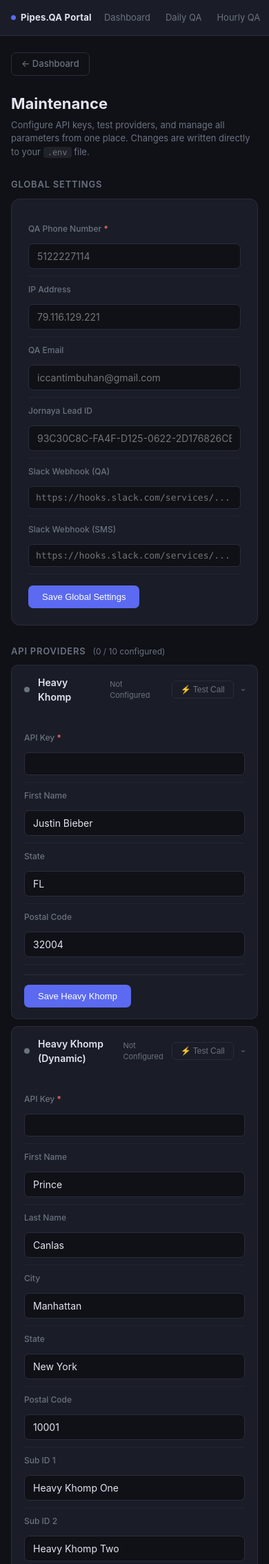
After one commit to icantimbuhan-pipes/pipes-qa, a Flask app: page /maintenance/ in a window 390 px wide. The commit adds this page. Shown: the top 2268 px of the page at 69% size. Run offline with Flask 3, Linux system fonts and the light colour scheme; parts of the project's set-up code (start-up, migrations or seed data) failed here and were passed over.

Commit message:
feat: maintenance page, back buttons, network access, mobile UI
- Maintenance page (/maintenance): CRUD for all 10 provider API keys and
  parameters; reads/writes .env directly; status badges (Active/Partial/
  Unconfigured); inline Test Call button per provider
- Back buttons on every portal page (pick, step, summary)
- Portal now binds to 0.0.0.0:5050 — accessible to anyone on the same network
- start.sh / stop.sh: run portal in background without keeping terminal open;
  prints local network URL automatically
- Mobile-friendly: nav scrolls horizontally, maintenance fields stack vertically
  on small screens, responsive padding throughout

Co-Authored-By: Claude Sonnet 4.6 <noreply@anthropic.com>

```diff
--- a/portal/__main__.py
+++ b/portal/__main__.py
@@ -3,4 +3,4 @@ from portal.app import create_app
 app = create_app()
 
 if __name__ == "__main__":
-    app.run(debug=True, port=5000)
+    app.run(host="0.0.0.0", port=5050, debug=False)
--- a/portal/app.py
+++ b/portal/app.py
@@ -5,6 +5,7 @@ from flask import Flask, redirect, render_template, url_for
 
 from portal.db import init_db, list_sessions
 from portal.daily_qa.routes import bp as daily_qa_bp
+from portal.maintenance.routes import bp as maintenance_bp
 from sms_deliverability.telgorithm.db import init_db as tel_init
 from sms_deliverability.telgorithm.routes import bp as telgorithm_bp
 from sms_deliverability.signalmash.db import init_db as sig_init
@@ -29,6 +30,7 @@ def create_app() -> Flask:
     sig_init()
 
     app.register_blueprint(daily_qa_bp,   url_prefix="/daily-qa")
+    app.register_blueprint(maintenance_bp, url_prefix="/maintenance")
     app.register_blueprint(telgorithm_bp, url_prefix="/telgorithm")
     app.register_blueprint(signalmash_bp, url_prefix="/signalmash")
 
--- a/portal/daily_qa/templates/daily_qa/pick.html
+++ b/portal/daily_qa/templates/daily_qa/pick.html
@@ -2,6 +2,10 @@
 {% block title %}Pick Checklist — Daily QA{% endblock %}
 
 {% block content %}
+<div style="margin-bottom:20px;">
+  <a href="{{ url_for('dashboard') }}" class="btn btn-ghost" style="padding:6px 14px; font-size:13px;">← Dashboard</a>
+</div>
+
 <div class="page-header">
   <h1>Daily QA</h1>
   <p>Choose a checklist to begin. Your progress is saved — you can resume if interrupted.</p>
--- a/portal/daily_qa/templates/daily_qa/summary.html
+++ b/portal/daily_qa/templates/daily_qa/summary.html
@@ -29,6 +29,7 @@
   </div>
 
   <div style="display:flex; gap:10px; flex-wrap:wrap;">
+    <a href="{{ url_for('daily_qa.pick') }}" class="btn btn-ghost">← Back</a>
     {% if in_progress %}
       <a href="{{ url_for('daily_qa.step', session_id=session['id'], n=next_n) }}"
          class="btn btn-primary">Resume →</a>
--- /dev/null
+++ b/portal/maintenance/routes.py
@@ -0,0 +1,93 @@
+import importlib
+from pathlib import Path
+
+from dotenv import dotenv_values, set_key, unset_key
+from flask import Blueprint, flash, jsonify, redirect, render_template, request, url_for
+
+from portal.maintenance.schemas import PROVIDER_SCHEMAS, SHARED_PARAMS
+
+bp = Blueprint("maintenance", __name__, template_folder="templates")
+
+ENV_PATH = Path(".env")
+
+
+def _env_values() -> dict:
+    if ENV_PATH.exists():
+        return dict(dotenv_values(ENV_PATH))
+    return {}
+
+
+def _provider_status(schema: dict, env: dict) -> str:
+    required = [p["env"] for p in schema["params"] if p.get("required")]
+    if not required:
+        return "active"
+    filled = [e for e in required if env.get(e, "").strip()]
+    if len(filled) == len(required):
+        return "active"
+    if filled:
+        return "partial"
+    return "unconfigured"
+
+
+@bp.route("/")
+def index():
+    env = _env_values()
+    providers = [
+        {**s, "status": _provider_status(s, env)}
+        for s in PROVIDER_SCHEMAS
+    ]
+    return render_template(
+        "maintenance/index.html",
+        shared_params=SHARED_PARAMS,
+        providers=providers,
+        env=env,
+    )
+
+
+@bp.route("/global", methods=["POST"])
+def save_global():
+    ENV_PATH.touch()
+    for p in SHARED_PARAMS:
+        val = request.form.get(p["env"], "").strip()
+        if val:
+            set_key(str(ENV_PATH), p["env"], val)
+    flash("Global settings saved.", "success")
+    return redirect(url_for("maintenance.index"))
+
+
+@bp.route("/provider/<key>", methods=["POST"])
+def save_provider(key: str):
+    schema = next((s for s in PROVIDER_SCHEMAS if s["key"] == key), None)
+    if not schema:
+        flash("Provider not found.", "error")
+        return redirect(url_for("maintenance.index"))
+    ENV_PATH.touch()
+    for p in schema["params"]:
+        val = request.form.get(p["env"], "").strip()
+        if val:
+            set_key(str(ENV_PATH), p["env"], val)
+    flash(f"{schema['name']} saved.", "success")
+    return redirect(url_for("maintenance.index") + f"#provider-{key}")
+
+
+@bp.route("/provider/<key>/clear/<env_var>", methods=["POST"])
+def clear_env(key: str, env_var: str):
+    if ENV_PATH.exists():
+        unset_key(str(ENV_PATH), env_var)
+    flash(f"{env_var} cleared.", "success")
+    return redirect(url_for("maintenance.index") + f"#provider-{key}")
+
+
+@bp.route("/provider/<key>/test", methods=["POST"])
+def test_provider(key: str):
+    schema = next((s for s in PROVIDER_SCHEMAS if s["key"] == key), None)
+    if not schema:
+        return jsonify({"ok": False, "error": "Provider not found"}), 404
+    try:
+        mod = importlib.import_module(schema["module"])
+        result = mod.trigger()
+        return jsonify({"ok": True, "result": result})
+    except NotImplementedError as exc:
+        return jsonify({"ok": False, "error": str(exc)}), 400
+    except Exception as exc:
+        return jsonify({"ok": False, "error": str(exc)}), 500
--- /dev/null
+++ b/portal/maintenance/templates/maintenance/index.html
@@ -0,0 +1,227 @@
+{% extends "base.html" %}
+{% block title %}Maintenance — Pipes.QA Portal{% endblock %}
+
+{% block content %}
+
+<div style="display:flex; align-items:center; gap:12px; margin-bottom:24px;">
+  <a href="{{ url_for('dashboard') }}" class="btn btn-ghost" style="padding:6px 14px; font-size:13px;">← Dashboard</a>
+</div>
+
+<div class="page-header">
+  <h1>Maintenance</h1>
+  <p>Configure API keys, test providers, and manage all parameters from one place. Changes are written directly to your <code style="font-family:var(--mono); font-size:12px; background:rgba(255,255,255,.07); padding:1px 6px; border-radius:4px;">.env</code> file.</p>
+</div>
+
+<style>
+  .field-row {
+    display: flex;
+    flex-direction: column;
+    gap: 6px;
+    padding: 10px 0;
+    border-bottom: 1px solid rgba(42,45,58,.5);
+  }
+  .field-row:last-child { border-bottom: none; }
+  .field-top { display: flex; align-items: center; justify-content: space-between; gap: 8px; }
+  .field-label { font-size: 12px; font-weight: 500; color: var(--text-muted); }
+  .field-input {
+    background: var(--bg); border: 1px solid var(--border);
+    color: var(--text); border-radius: 6px; padding: 8px 10px;
+    font-size: 13px; font-family: var(--mono); width: 100%;
+  }
+  .field-input:focus { outline: none; border-color: var(--accent); }
+  .field-input.is-set { border-color: rgba(74,222,128,.3); }
+  .clear-btn {
+    padding: 4px 8px; border-radius: 5px; border: 1px solid var(--border);
+    background: transparent; color: var(--text-muted); font-size: 11px;
+    cursor: pointer; white-space: nowrap; transition: all .15s; flex-shrink: 0;
+  }
+  .clear-btn:hover { border-color: var(--red-border); color: var(--red); background: var(--red-bg); }
+
+  @media (min-width: 640px) {
+    .field-row {
+      flex-direction: row;
+      align-items: center;
+      gap: 10px;
+    }
+    .field-label { min-width: 160px; flex-shrink: 0; }
+    .field-top { display: contents; }
+  }
+
+  details { margin-bottom: 10px; }
+  details > summary {
+    display: flex; align-items: center; gap: 12px;
+    padding: 14px 18px;
+    background: var(--surface); border: 1px solid var(--border);
+    border-radius: 10px; cursor: pointer; list-style: none;
+    transition: background .15s;
+    user-select: none;
+  }
+  details[open] > summary { border-radius: 10px 10px 0 0; border-bottom: none; }
+  details > summary::-webkit-details-marker { display: none; }
+  details > summary:hover { background: var(--surface2); }
+  .details-body {
+    background: var(--surface); border: 1px solid var(--border);
+    border-top: none; border-radius: 0 0 10px 10px;
+    padding: 16px 18px;
+  }
+  .chevron { transition: transform .2s; font-size: 11px; color: var(--text-muted); margin-left: auto; }
+  details[open] .chevron { transform: rotate(90deg); }
+
+  .status-dot {
+    width: 8px; height: 8px; border-radius: 50%; flex-shrink: 0;
+  }
+  .dot-active       { background: var(--green); box-shadow: 0 0 6px rgba(74,222,128,.5); }
+  .dot-partial      { background: var(--yellow); }
+  .dot-unconfigured { background: var(--text-muted); }
+
+  .test-btn {
+    padding: 5px 12px; border-radius: 6px; border: 1px solid var(--border);
+    background: transparent; color: var(--text-muted); font-size: 12px;
+    cursor: pointer; transition: all .15s; white-space: nowrap;
+  }
+  .test-btn:hover { border-color: var(--accent); color: var(--accent); }
+  .test-result {
+    margin-top: 10px; padding: 10px 14px; border-radius: 7px;
+    font-size: 12px; font-family: var(--mono); border: 1px solid;
+    display: none; word-break: break-all;
+  }
+  .test-result.ok  { background: var(--green-bg); border-color: var(--green-border); color: var(--green); }
+  .test-result.err { background: var(--red-bg);   border-color: var(--red-border);   color: var(--red); }
+</style>
+
+{# ── Global Settings ── #}
+<h2 style="font-size:13px; font-weight:600; letter-spacing:.06em; text-transform:uppercase;
+           color:var(--text-muted); margin-bottom:10px;">Global Settings</h2>
+
+<div class="card" style="margin-bottom:28px;">
+  <form method="post" action="{{ url_for('maintenance.save_global') }}">
+    {% for p in shared_params %}
+    <div class="field-row">
+      <div class="field-top">
+        <label class="field-label" for="g_{{ p.env }}">
+          {{ p.label }}{% if p.required %} <span style="color:var(--red);">*</span>{% endif %}
+        </label>
+      </div>
+      <input
+        id="g_{{ p.env }}"
+        name="{{ p.env }}"
+        type="{{ p.type }}"
+        class="field-input {% if env.get(p.env) %}is-set{% endif %}"
+        value="{{ env.get(p.env, '') }}"
+        placeholder="{{ p.placeholder }}"
+        autocomplete="off"
+      >
+    </div>
+    {% endfor %}
+    <div style="margin-top:16px;">
+      <button type="submit" class="btn btn-primary" style="font-size:13px;">Save Global Settings</button>
+    </div>
+  </form>
+</div>
+
+{# ── Providers ── #}
+<h2 style="font-size:13px; font-weight:600; letter-spacing:.06em; text-transform:uppercase;
+           color:var(--text-muted); margin-bottom:10px;">
+  API Providers
+  <span style="font-weight:400; text-transform:none; letter-spacing:0; color:var(--text-muted); font-size:12px; margin-left:6px;">
+    ({{ providers | selectattr('status', 'eq', 'active') | list | length }} / {{ providers | length }} configured)
+  </span>
+</h2>
+
+{% for provider in providers %}
+<details id="provider-{{ provider.key }}"
+         {% if provider.status != 'active' %}open{% endif %}>
+
+  <summary>
+    <span class="status-dot dot-{{ provider.status }}"></span>
+    <span style="font-size:14px; font-weight:600;">{{ provider.name }}</span>
+    <span style="font-size:11px; color:var(--text-muted);">
+      {% if provider.status == 'active' %}Active{% elif provider.status == 'partial' %}Partial{% else %}Not Configured{% endif %}
+    </span>
+    <button type="button" class="test-btn" style="margin-left:auto;"
+            onclick="event.preventDefault(); testProvider('{{ provider.key }}', this)">
+      ⚡ Test Call
+    </button>
+    <span class="chevron">›</span>
+  </summary>
+
+  <div class="details-body">
+    <div id="test-result-{{ provider.key }}" class="test-result"></div>
+
+    <form method="post" action="{{ url_for('maintenance.save_provider', key=provider.key) }}">
+      {% for p in provider.params %}
+      <div class="field-row">
+        <div class="field-top">
+          <label class="field-label" for="{{ provider.key }}_{{ p.env }}">
+            {{ p.label }}{% if p.required %} <span style="color:var(--red);">*</span>{% endif %}
+          </label>
+          {% if env.get(p.env) %}
+            <form method="post"
+                  action="{{ url_for('maintenance.clear_env', key=provider.key, env_var=p.env) }}">
+              <button type="submit" class="clear-btn">✕ Clear</button>
+            </form>
+          {% endif %}
+        </div>
+        <input
+          id="{{ provider.key }}_{{ p.env }}"
+          name="{{ p.env }}"
+          type="{{ p.type }}"
+          class="field-input {% if env.get(p.env) %}is-set{% endif %}"
+          value="{{ env.get(p.env, p.get('default', '')) }}"
+          placeholder="{{ p.get('default', '') }}"
+          autocomplete="off"
+        >
+      </div>
+      {% endfor %}
+
+      <div style="margin-top:14px; padding-top:14px; border-top:1px solid var(--border);">
+        <button type="submit" class="btn btn-primary" style="font-size:13px;">Save {{ provider.name }}</button>
+      </div>
+    </form>
+  </div>
+
+</details>
+{% endfor %}
+
+<script>
+  async function testProvider(key, btn) {
+    const resultEl = document.getElementById('test-result-' + key);
+    btn.disabled = true;
+    btn.textContent = '⏳ Calling…';
+    resultEl.style.display = 'none';
+    resultEl.className = 'test-result';
+
+    try {
+      const res  = await fetch(`/maintenance/provider/${key}/test`, { method: 'POST' });
+      const data = await res.json();
+      resultEl.style.display = 'block';
+      if (data.ok) {
+        resultEl.classList.add('ok');
+        resultEl.textContent = '✓ Call triggered — ' + JSON.stringify(data.result);
+        btn.textContent = '✓ Sent';
+      } else {
+        resultEl.classList.add('err');
+        resultEl.textContent = '✗ ' + (data.error || 'Unknown error');
+        btn.textContent = '⚡ Test Call';
+        btn.disabled = false;
+      }
+    } catch (e) {
+      resultEl.style.display = 'block';
+      resultEl.classList.add('err');
+      resultEl.textContent = '✗ Network error — ' + e.message;
+      btn.textContent = '⚡ Test Call';
+      btn.disabled = false;
+    }
+  }
+
+  // Preserve open state on reload via hash
+  document.addEventListener('DOMContentLoaded', () => {
+    const hash = location.hash.replace('#', '');
+    if (hash) {
+      const el = document.getElementById(hash);
+      if (el && el.tagName === 'DETAILS') el.open = true;
+    }
+  });
+</script>
+
+{% endblock %}
--- a/portal/templates/base.html
+++ b/portal/templates/base.html
@@ -42,7 +42,7 @@
     nav {
       background: var(--surface);
       border-bottom: 1px solid var(--border);
-      padding: 0 24px;
+      padding: 0 16px;
       display: flex;
       align-items: center;
       gap: 8px;
@@ -50,7 +50,11 @@
       position: sticky;
       top: 0;
       z-index: 100;
+      overflow-x: auto;
+      -webkit-overflow-scrolling: touch;
+      scrollbar-width: none;
     }
+    nav::-webkit-scrollbar { display: none; }
     .nav-brand {
       font-size: 13px;
       font-weight: 700;
@@ -60,30 +64,38 @@
       display: flex;
       align-items: center;
       gap: 7px;
+      flex-shrink: 0;
     }
     .nav-brand-dot {
       width: 7px; height: 7px;
       border-radius: 50%;
       background: var(--accent);
     }
-    .nav-sep { color: var(--border); margin: 0 4px; }
-    .nav-links { margin-left: auto; display: flex; gap: 2px; align-items: center; }
-    .nav-divider { width: 1px; height: 20px; background: var(--border); margin: 0 6px; }
+    .nav-sep { color: var(--border); margin: 0 4px; flex-shrink: 0; }
+    .nav-links { margin-left: auto; display: flex; gap: 2px; align-items: center; flex-shrink: 0; }
+    .nav-divider { width: 1px; height: 20px; background: var(--border); margin: 0 6px; flex-shrink: 0; }
     .nav-link {
-      padding: 6px 12px;
+      padding: 6px 10px;
       border-radius: 6px;
       text-decoration: none;
       color: var(--text-muted);
       font-size: 13px;
       transition: background .15s, color .15s;
       white-space: nowrap;
+      flex-shrink: 0;
     }
     .nav-link:hover { background: var(--accent-dim); color: var(--text); }
     .nav-link.active { background: var(--accent-dim); color: var(--accent); font-weight: 500; }
 
     /* ── Page ── */
-    .page { max-width: 1100px; margin: 0 auto; padding: 36px 24px; }
-    .page-sm { max-width: 700px; margin: 0 auto; padding: 36px 24px; }
+    .page { max-width: 1100px; margin: 0 auto; padding: 24px 16px; }
+    .page-sm { max-width: 700px; margin: 0 auto; padding: 24px 16px; }
+
+    @media (min-width: 640px) {
+      nav { padding: 0 24px; }
+      .page { padding: 36px 24px; }
+      .page-sm { padding: 36px 24px; }
+    }
     .page-header { margin-bottom: 28px; }
     .page-header h1 { font-size: 22px; font-weight: 700; }
     .page-header p { color: var(--text-muted); margin-top: 5px; font-size: 13px; }
@@ -196,6 +208,9 @@
        href="{{ url_for('daily_qa.pick', preset='hourly-heavy-khomp') }}">Hourly QA</a>
     <div class="nav-divider"></div>
     <a class="nav-link {% if request.endpoint == 'upload' %}active{% endif %}" href="/upload">SMS</a>
+    <div class="nav-divider"></div>
+    <a class="nav-link {% if request.endpoint and request.endpoint.startswith('maintenance.') %}active{% endif %}"
+       href="{{ url_for('maintenance.index') }}">⚙ Maintenance</a>
   </div>
 </nav>
 
--- a/sms_deliverability/signalmash/templates/signalmash/base.html
+++ b/sms_deliverability/signalmash/templates/signalmash/base.html
@@ -83,6 +83,7 @@
   <div class="nav-links">
     <a class="nav-link" href="/">Dashboard</a>
     <a class="nav-link" href="/daily-qa">Daily QA</a>
+    <a class="nav-link" href="/maintenance">⚙ Maintenance</a>
     <div class="nav-divider"></div>
     <a class="nav-link {% if request.endpoint == 'upload' %}active{% endif %}" href="/upload">Upload</a>
     <a class="nav-link {% if request.endpoint and request.endpoint.startswith('telgorithm.') %}active{% endif %}"
--- a/sms_deliverability/telgorithm/templates/telgorithm/base.html
+++ b/sms_deliverability/telgorithm/templates/telgorithm/base.html
@@ -245,6 +245,7 @@
   <div class="nav-links">
     <a class="nav-link" href="/">Dashboard</a>
     <a class="nav-link" href="/daily-qa">Daily QA</a>
+    <a class="nav-link" href="/maintenance">⚙ Maintenance</a>
     <div class="nav-divider"></div>
     <a class="nav-link {% if request.endpoint == 'upload' %}active{% endif %}" href="/upload">Upload</a>
     <a class="nav-link {% if request.endpoint and request.endpoint.startswith('telgorithm.') %}active{% endif %}"
```
Also changed, not shown: portal/daily_qa/templates/daily_qa/step.html (+8 -7 lines), portal/maintenance/schemas.py (added, +139 -0 lines), portal/maintenance/__init__.py (added), 2 other files.
